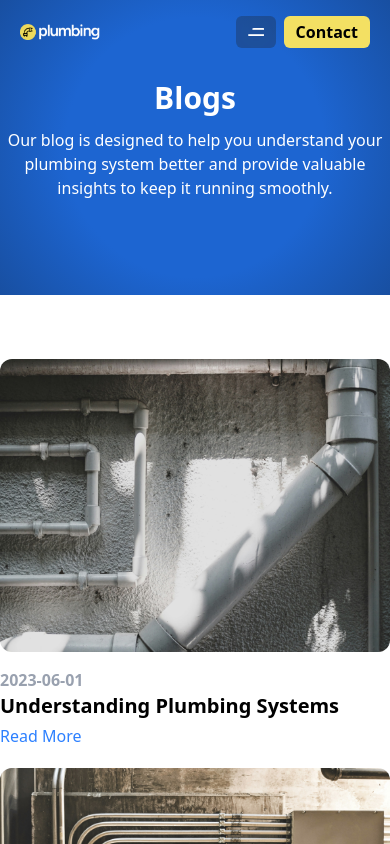
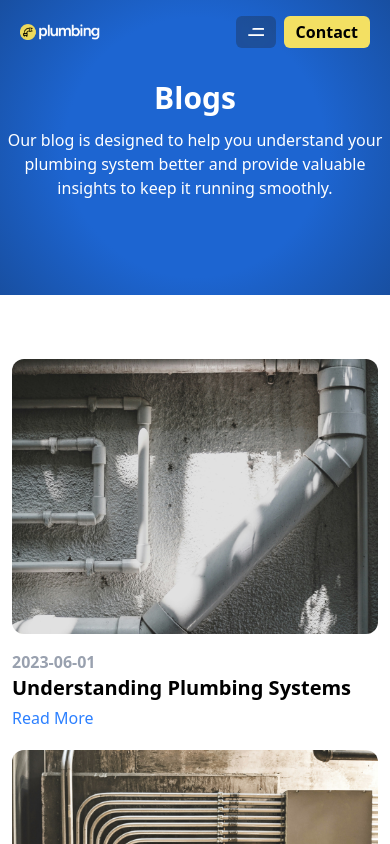
Before and after one commit to fahadKhan030/plumber-web, a React (Vite) app: page /blog in a window 390 px wide. Shown: the top 844 px of the page. Built offline with nearby package versions, Linux system fonts and the light colour scheme.

Commit message:
Update Blog component layout for improved responsiveness

```diff
--- a/src/pages/Blog.jsx
+++ b/src/pages/Blog.jsx
@@ -68,7 +68,7 @@
       </div>
 
       {/* Blog Cards */}
-      <div className="w-full flex items-center justify-center my-16">
+      <div className="w-full flex items-center px-3 justify-center my-16">
         <div className="max-w-[1200px] mx-auto grid grid-cols-1 md:grid-cols-2 lg:grid-cols-3 gap-5">
           {blogs.map((blog) => (
             <article
```
